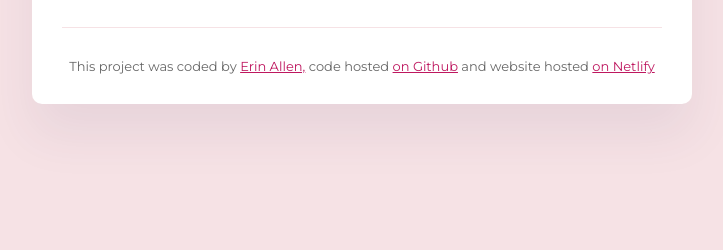
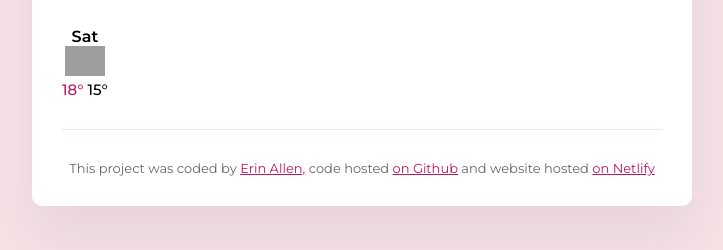
Before and after one commit to erinantonia/vanilla-weather-app, a plain HTML site: page index.html in a window 1280 px wide. Shown: the part 342-592 px from the top of the page, without its empty margins (278-1001 px from the left). Drawn offline with nearby package versions, Linux system fonts and the light colour scheme; no server answers; grey boxes are pictures that could not be loaded.

Commit message:
Added weather forecast HTML and CSS

```diff
--- a/index.html
+++ b/index.html
@@ -45,6 +45,25 @@
             <div class="weather-app-unit">°C</div>
           </div>
         </div>
+
+        <div class="weather-forecast">
+          <div class="row">
+            <div class="col-2">
+              <div class="weather-forecast-date">Sat</div>
+              <div class="weather-forecast-icon">
+                <img
+                  src="https://cdn2.iconfinder.com/data/icons/weather-flat-14/64/weather02-512.png"
+                  alt=""
+                  width="40px"
+                />
+              </div>
+              <div class="weather-forecast-temperatures">
+                <span class="weather-forecast-temperatures-max">18° </span>
+                <span class="weather-forecast-temperatures-min"> 15°</span>
+              </div>
+            </div>
+          </div>
+        </div>
       </main>
 
       <footer>
--- a/src/style.css
+++ b/src/style.css
@@ -87,6 +87,31 @@ main {
   margin-top: 15px;
 }
 
+.weather-forecast {
+  display: flex;
+  margin-top: 30px;
+}
+
+.weather-forecast-date {
+  text-align: center;
+  font-weight: 600;
+}
+
+.weather-forecast-icon {
+  text-align: center;
+}
+
+.weather-forecast-temperatures {
+  font-size: 15px;
+  font-weight: 500;
+  text-align: center;
+  justify-content: center;
+}
+
+.weather-forecast-temperatures-max {
+  color: rgb(190, 23, 95);
+}
+
 footer {
   border-top: 1px solid rgb(246, 226, 229);
   padding: 30px 0 0 0;
```
